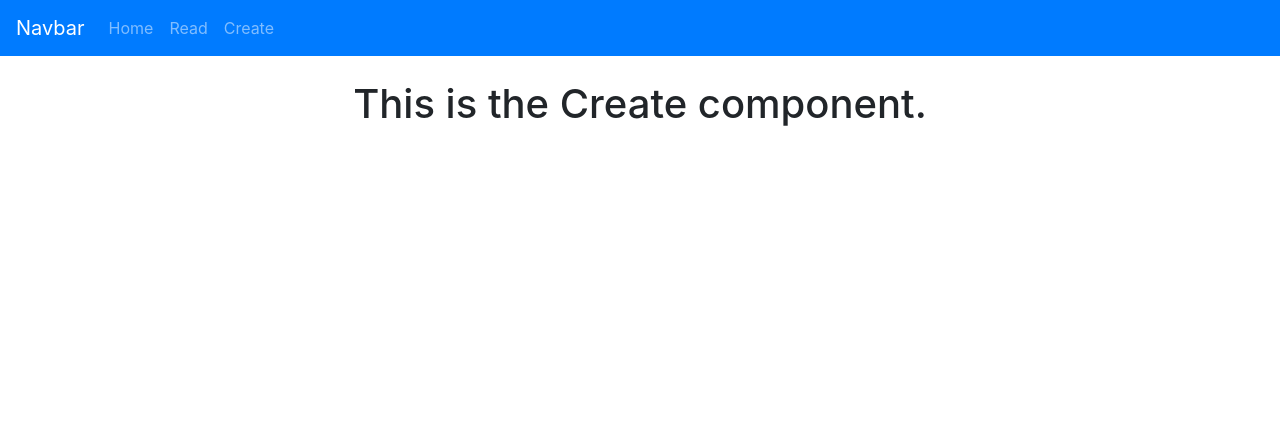
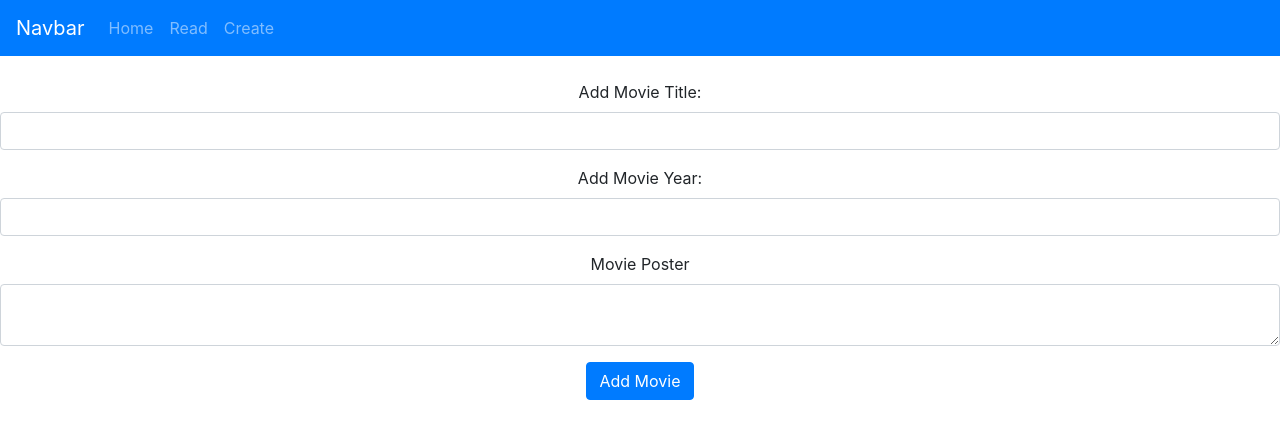
Before and after one commit to michaelgmit/Project_v1, a React (Create React App) app: page /create in a window 1280 px wide. Shown: the top 438 px of the page. Built offline with nearby package versions, Linux system fonts and the light colour scheme.

Commit message:
lab complete

```diff
--- a/package.json
+++ b/package.json
@@ -6,6 +6,7 @@
     "@testing-library/jest-dom": "^4.2.4",
     "@testing-library/react": "^9.5.0",
     "@testing-library/user-event": "^7.2.1",
+    "axios": "^0.21.0",
     "bootstrap": "^4.5.3",
     "react": "^16.14.0",
     "react-bootstrap": "^1.3.0",
--- a/src/App.js
+++ b/src/App.js
@@ -28,7 +28,7 @@
         </Navbar>
         <br />
         <Switch>
-          <Route path = '/' component={Content} exact/> {/* by specifying path, path must be exactly this to dsplay component */}
+          <Route path = '/' component={Content} exact/> {/* by specifying path, path must be exactly this to display component */}
           <Route path = '/create' component={Create} exact/>
           <Route path = '/read' component={Read} exact/>
         </Switch>
--- a/src/components/create.js
+++ b/src/components/create.js
@@ -1,10 +1,93 @@
 import React from "react";
 
 export class Create extends React.Component {
+  constructor() {
+    super(); //invoke constructor of parent class
+
+    // Bind all events
+    // won't execute unless binded to this instance of the class
+    this.onSubmit = this.onSubmit.bind(this);
+    this.onChangeTitle = this.onChangeTitle.bind(this);
+    this.onChangeYear = this.onChangeYear.bind(this);
+    this.onChangePoster = this.onChangePoster.bind(this);
+
+    this.state = {
+      Title: "",
+      Year: "",
+      Poster: "",
+    };
+  }
+
+  //Functions for when values change
+  onChangeTitle(e) {
+    this.setState({
+      Title: e.target.value,
+    });
+  }
+
+  onChangeYear(e) {
+    this.setState({
+      Year: e.target.value,
+    });
+  }
+
+  onChangePoster(e) {
+    this.setState({
+      Poster: e.target.value,
+    });
+  }
+
+  onSubmit(e) {
+    e.preventDefault(); //prevents calling button multiple times
+    alert(
+      "Movie: " +
+        this.state.Title +
+        " " +
+        this.state.Year +
+        " " +
+        this.state.Poster
+    );
+  }
+
   render() {
     return (
-      <div>
-        <h1>This is the Create component.</h1>
+      <div className="App">
+        <form onSubmit={this.onSubmit}>
+          <div className="form-group">
+            <label>Add Movie Title: </label>
+            <input
+              type="text"
+              className="form-control"
+              value={this.state.Title}
+              onChange={this.onChangeTitle}
+            ></input>
+          </div>
+          <div className="form-group">
+            <label>Add Movie Year: </label>
+            <input
+              type="text"
+              className="form-control"
+              value={this.state.Year}
+              onChange={this.onChangeYear}
+            ></input>
+          </div>
+          <div className="form-group">
+            <label>Movie Poster</label>
+            <textarea
+              type="text"
+              className="form-control"
+              value={this.state.Poster}
+              onChange={this.onChangePoster}
+            ></textarea>
+          </div>
+          <div className="form-group">
+            <input
+              type="submit"
+              value="Add Movie"
+              className="btn btn-primary"
+            ></input>
+          </div>
+        </form>
       </div>
     );
   } //end render method
--- a/src/components/read.js
+++ b/src/components/read.js
@@ -1,35 +1,26 @@
 import React from "react";
 import { Movies } from "./movies";
+import axios from "axios";
 
 export class Read extends React.Component {
   state = {
-    movies: [
-      {
-        Title: "Avengers: Infinity War",
-        Year: "2018",
-        imdbID: "tt4154756",
-        Type: "movie",
-        Poster:
-          "https://m.media-amazon.com/images/M/MV5BMjMxNjY2MDU1OV5BMl5BanBnXkFtZTgwNzY1MTUwNTM@._V1_SX300.jpg",
-      },
-      {
-        Title: "Captain America: Civil War",
-        Year: "2016",
-        imdbID: "tt3498820",
-        Type: "movie",
-        Poster:
-          "https://m.media-amazon.com/images/M/MV5BMjQ0MTgyNjAxMV5BMl5BanBnXkFtZTgwNjUzMDkyODE@._V1_SX300.jpg",
-      },
-      {
-        Title: "Charlie Wilson's War",
-        Year: "2007",
-        imdbID: "tt0472062",
-        Type: "movie",
-        Poster:
-          "https://m.media-amazon.com/images/M/MV5BMTgwMDgwMDc4MF5BMl5BanBnXkFtZTYwOTU3MDM4._V1_SX300.jpg",
-      },
-    ], //end movies object, can add as many objects to state as you want
+    movies: [], //end movies object, can add as many objects to state as you want
   }; //end state, allows us to store data to be used in class
+
+  //component lifecycle hook (gets called every time component is mounted)
+  componentDidMount() {
+    axios
+      .get(
+        "https://jsonblob.com/api/jsonblob/520c3b5e-0312-11eb-a6af-cbf00d776032"
+      )
+      .then((response) => {
+        this.setState({ movies: response.data.Search });
+      }) //what happens when it works
+      .catch((error) => {
+        console.log(error);
+      }); //what happens when it doesn't work
+  }
+
   render() {
     return (
       <div>
```
Also changed, not shown: 2 other files (tests, documents, lock files or other folders).
